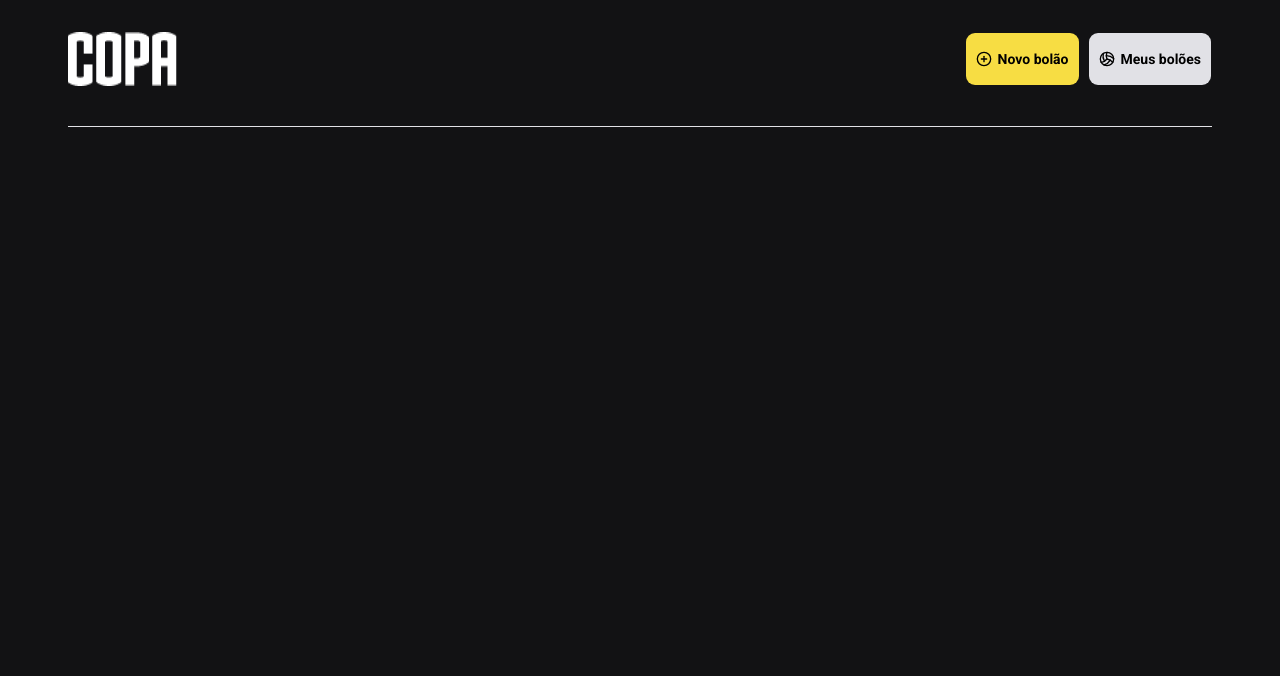
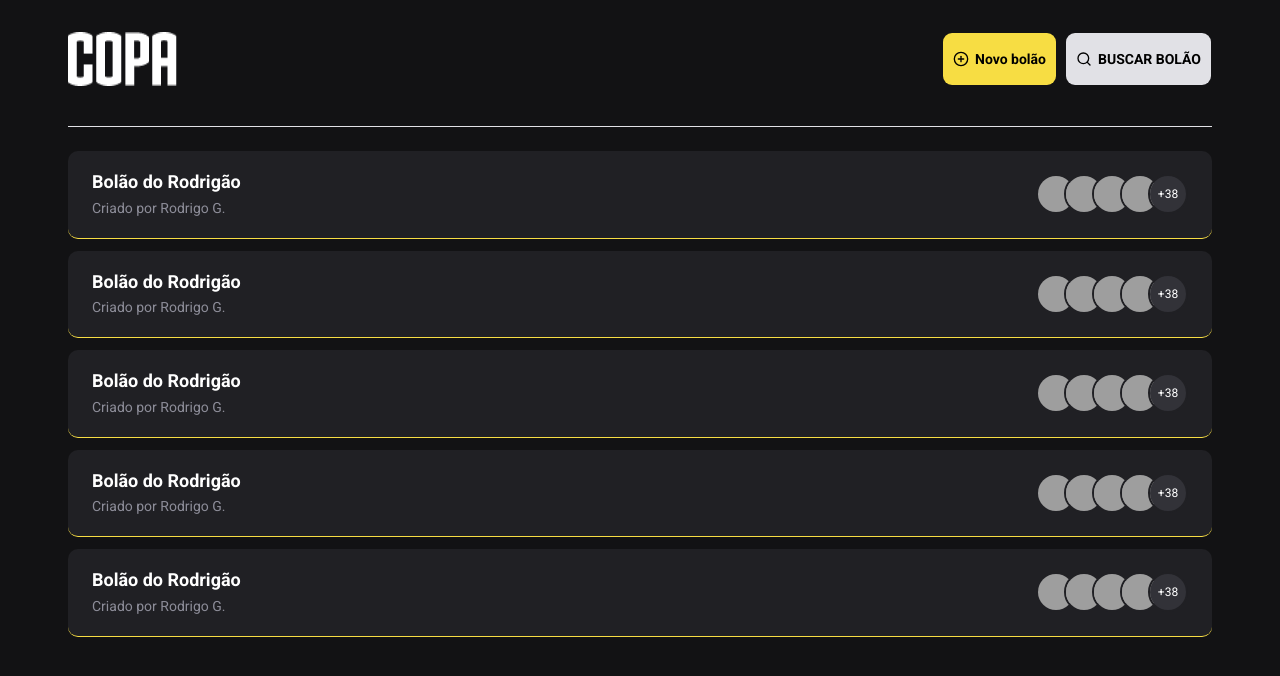
Before and after one commit to GotWill/copa, a Next.js app: page /dashboard in a window 1280 px wide. Shown: the top 676 px of the page. Built offline with nearby package versions, Linux system fonts and the light colour scheme; grey boxes are pictures that could not be loaded.

Commit message:
feat: create cardPool component

```diff
--- a/app/(protected)/dashboard/page.tsx
+++ b/app/(protected)/dashboard/page.tsx
@@ -1,9 +1,30 @@
+import { CardPool } from "@/app/components/card-pool";
 import Header from "@/app/components/header";
+import Link from "next/link";
 
 const Home = () => {
   return (
     <div className="bg-neutral text-white min-h-screen">
-      <Header/>
+      <Header />
+      <div className="max-w-[1144px] w-full mx-auto pt-6">
+        <div className="flex flex-col gap-3">
+          {Array.from({ length: 5 }).map((_, index) => (
+            <Link key={index} href="/bolao/1">
+              <CardPool
+                title="Bolão do Rodrigão"
+                createdBy="Rodrigo G."
+                participants={[
+                  { name: "Ana", avatarUrl: "https://..." },
+                  { name: "João", avatarUrl: "https://..." },
+                  { name: "Pedro", avatarUrl: "https://..." },
+                  { name: "Maria", avatarUrl: "https://..." },
+                ]}
+                extraCount={38}
+              />
+            </Link>
+          ))}
+        </div>
+      </div>
     </div>
   );
 };
--- /dev/null
+++ b/app/components/card-pool.tsx
@@ -0,0 +1,55 @@
+import { Avatar, AvatarImage, AvatarFallback } from "@/components/ui/avatar";
+
+interface Participant {
+  name: string;
+  avatarUrl?: string;
+}
+
+interface BolaoCardProps {
+  title: string;
+  createdBy: string;
+  participants: Participant[];
+  extraCount?: number;
+}
+
+export function CardPool({
+  title,
+  createdBy,
+  participants,
+  extraCount,
+}: BolaoCardProps) {
+  const visibleParticipants = participants.slice(0, 4);
+
+  return (
+    <div className="flex items-center justify-between bg-input border-b border-button-yellow rounded-lg px-6 py-5 w-full">
+      <div className="flex flex-col gap-1">
+        <span className="text-white font-bold text-lg leading-tight">
+          {title}
+        </span>
+        <span className="text-label text-sm">Criado por {createdBy}</span>
+      </div>
+
+      <div className="flex items-center">
+        <div className="flex -space-x-3">
+          {visibleParticipants.map((p, i) => (
+            <Avatar key={i} className="w-10 h-10 border-2 border-input ring-0">
+              <AvatarImage src={p.avatarUrl} alt={p.name} />
+              <AvatarFallback className="bg-[#323238] text-white text-xs">
+                {p.name.charAt(0)}
+              </AvatarFallback>
+            </Avatar>
+          ))}
+          {extraCount && extraCount > 0 && (
+
+            <Avatar className="w-10 h-10 border-2 border-input">
+              <AvatarImage />
+              <AvatarFallback className="bg-[#323238] text-white text-xs">
+                +{extraCount}
+              </AvatarFallback>
+            </Avatar>
+        )}
+        </div>
+      </div>
+    </div>
+  );
+}
--- a/app/components/header.tsx
+++ b/app/components/header.tsx
@@ -1,5 +1,5 @@
 import { Button } from "@/components/ui/button";
-import { CirclePlus, Volleyball } from "lucide-react";
+import { CirclePlus, Search } from "lucide-react";
 import Image from "next/image";
 
 const Header = () => {
@@ -12,7 +12,7 @@ const Header = () => {
             <CirclePlus />
             Novo bolão
           </Button>
-          <Button className="bg-button-two hover:bg-button-two/75"><Volleyball /> Meus bolões </Button>
+          <Button className="bg-button-two hover:bg-button-two/75"><Search /> BUSCAR BOLÃO </Button>
         </div>
       </div>
     </div>
```
